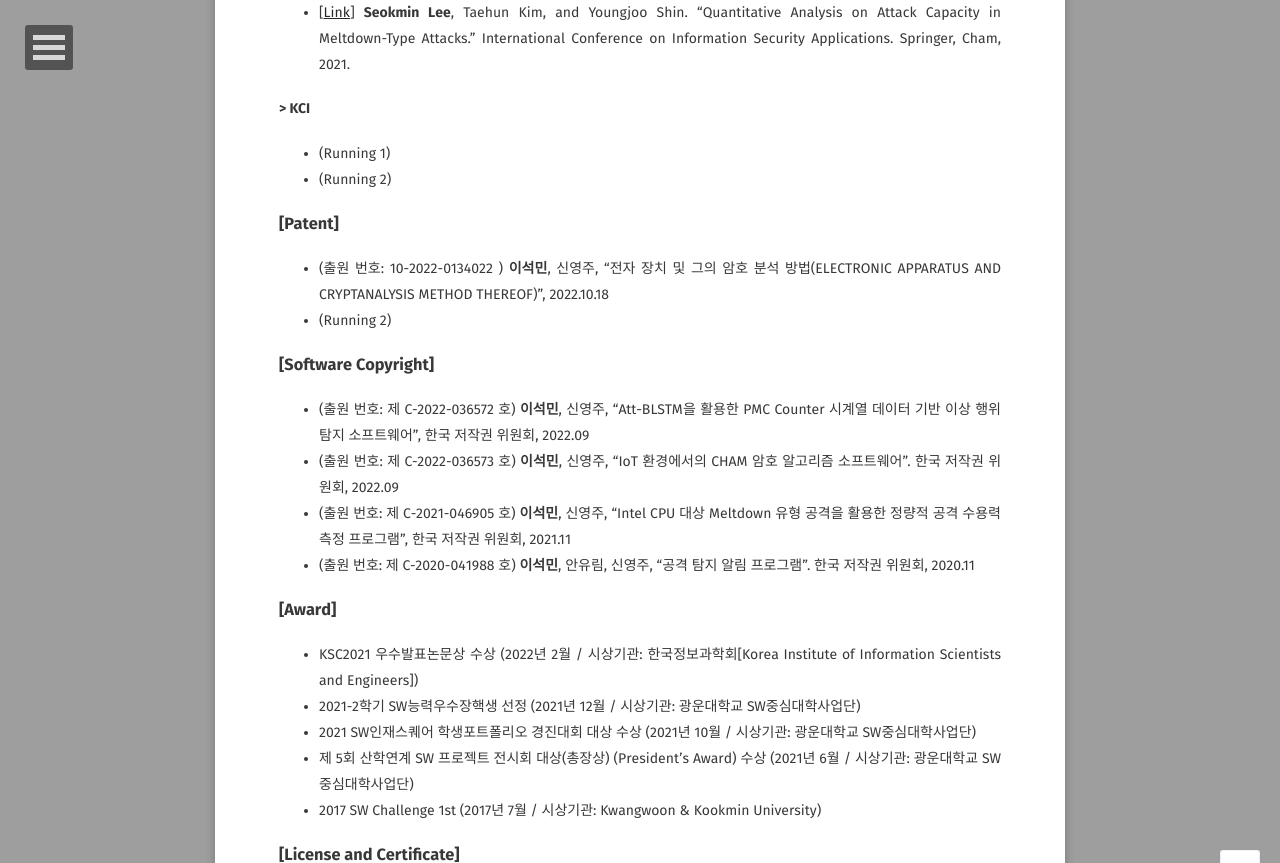
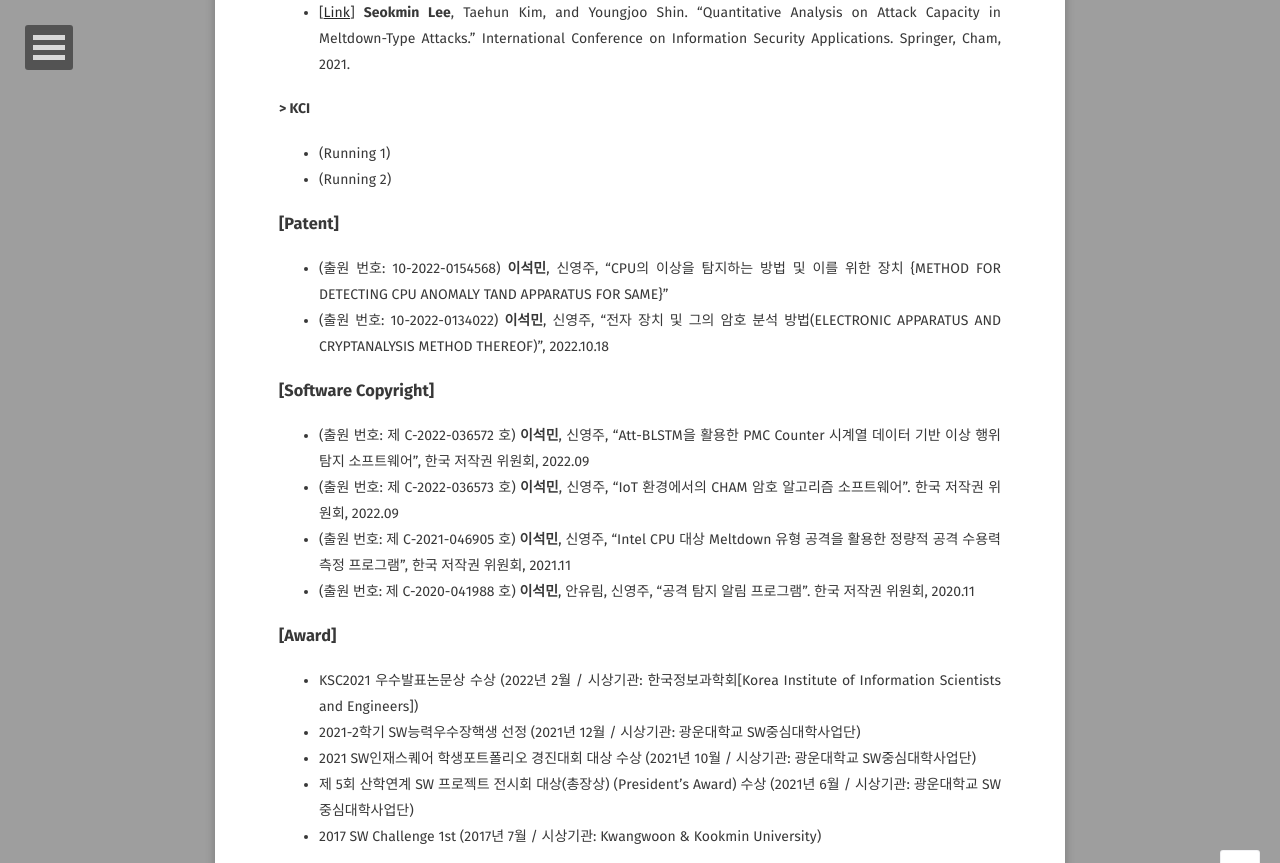
Before and after one commit to leesk212/leesk212.github.io, a Jekyll site: the page built from about/index.md, in a window 1280 px wide and 900 px high, scrolled down 1365 px, cut to the strip 0-863 px from the top of the window. Built offline with Jekyll 4.4.1, drawn with Linux system fonts in a browser that asks for light colours; some web fonts are replaced.

Commit message:
Update index.md

```diff
--- a/about/index.md
+++ b/about/index.md
@@ -47,8 +47,8 @@ After graduation, I am expected as a security developer or researcher member of
 * (Running 2)
 
 ### [Patent]
-* (출원 번호: 10-2022-0134022 ) __이석민__, 신영주, "전자 장치 및 그의 암호 분석 방법(ELECTRONIC APPARATUS AND CRYPTANALYSIS METHOD THEREOF)", 2022.10.18
-* (Running 2)
+* (출원 번호: 10-2022-0154568) __이석민__, 신영주, "CPU의 이상을 탐지하는 방법 및 이를 위한 장치 {METHOD FOR DETECTING CPU ANOMALY TAND APPARATUS FOR SAME}"
+* (출원 번호: 10-2022-0134022) __이석민__, 신영주, "전자 장치 및 그의 암호 분석 방법(ELECTRONIC APPARATUS AND CRYPTANALYSIS METHOD THEREOF)", 2022.10.18
 
 ### [Software Copyright]
 * (출원 번호: 제 C-2022-036572 호) __이석민__, 신영주, "Att-BLSTM을 활용한 PMC Counter 시계열 데이터 기반 이상 행위 탐지 소프트웨어", 한국 저작권 위원회, 2022.09
```
